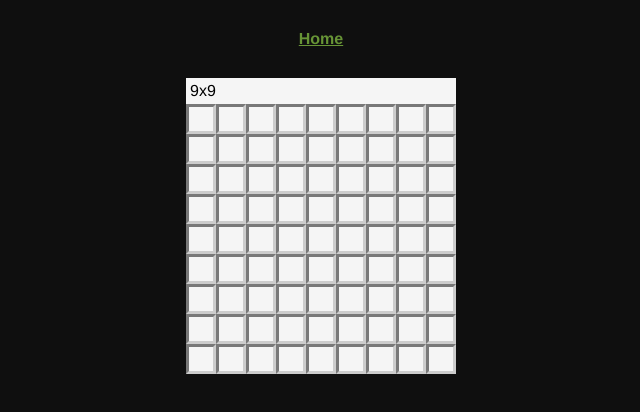
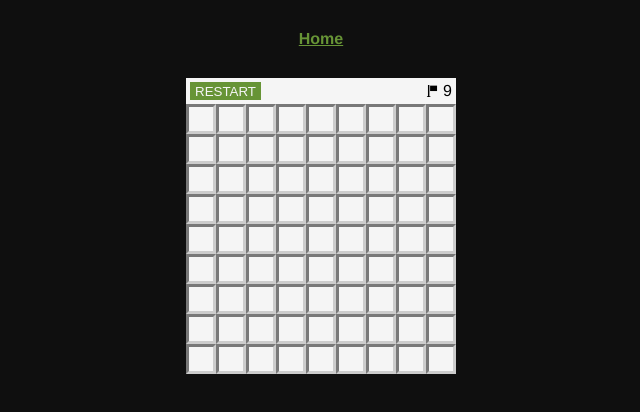
Before and after one commit to bukenoff/minesweeper, a Vue app: page / in a window 1280 px wide. Shown: the top 412 px of the page, without its empty margins (319-959 px from the left). Built offline with nearby package versions, Linux system fonts and the light colour scheme; the HTML template or start-up script is replaced by a standard one.

Commit message:
added basic flags counting

```diff
--- a/src/components/Cell.vue
+++ b/src/components/Cell.vue
@@ -82,6 +82,18 @@ export default Vue.extend({
 </script>
 
 <style scoped lang="scss">
+@keyframes appear {
+  from {
+    opacity: 0;
+    transform: scale(0);
+  }
+
+  to {
+    opacity: 1;
+    transform: scale(1);
+  }
+}
+
 .cell {
   display: flex;
   justify-content: center;
@@ -98,6 +110,7 @@ export default Vue.extend({
   color: transparent;
   font-weight: bold;
   outline: none;
+  animation: appear 0.5s 1;
 
   & img {
     width: 12px;
--- a/src/components/GameOverOverlay.vue
+++ b/src/components/GameOverOverlay.vue
@@ -15,12 +15,13 @@ export default Vue.extend({
   computed: {
     ...mapState({
       game_result: 'game_result',
+      game_over: 'game_over',
     }),
     loss() {
-      return this.game_result === 'loss';
+      return this.game_result === 'loss' && this.game_over;
     },
     win() {
-      return this.game_result === 'win';
+      return this.game_result === 'win' && this.game_over;
     },
   },
   methods: {
--- a/src/components/Panel.vue
+++ b/src/components/Panel.vue
@@ -1,26 +1,65 @@
 <template>
   <div class="panel">
-    <div>9x9</div>
-    <div>{{ flags_count }}</div>
+    <button class="restart" @click="startOver">restart</button>
+    <div class="flags">
+      <img src="@/assets/img/flag.svg" />
+      {{ flags_count }}
+    </div>
   </div>
 </template>
 
 <script lang="ts">
 import Vue from 'vue';
+import { mapActions } from 'vuex';
 
 export default Vue.extend({
   name: 'Panel',
   props: {
     flags_count: Number,
   },
-  components: {},
+  methods: {
+    ...mapActions(['startOver']),
+  },
 });
 </script>
 
 <style scoped lang="scss">
 .panel {
   display: flex;
+  justify-content: space-between;
   background-color: var(--white);
   padding: 0.25rem;
 }
+
+.restart {
+  padding: 0 5px;
+  border: none;
+  background-color: var(--green);
+  color: var(--white);
+  text-transform: uppercase;
+  outline: none;
+  cursor: pointer;
+  transition:
+    background-color 0.25s ease,
+    transform 0.25s ease;
+
+  &:hover {
+    background-color: var(--black);
+  }
+
+  &:active {
+    transform: scale(0.95);
+  }
+}
+
+.flags {
+  display: flex;
+  align-items: center;
+
+  & img {
+    width: 12px;
+    height: 12px;
+    margin-right: 5px;
+  }
+}
 </style>
--- a/src/components/Table.vue
+++ b/src/components/Table.vue
@@ -22,15 +22,11 @@ export default Vue.extend({
     rows: Array,
     cols: Array,
     mines_table: Object,
+    game_over: Boolean,
   },
   components: {
     Row,
     GameOverOverlay,
-  },
-  computed: {
-    ...mapState({
-      game_over: 'game_over',
-    }),
   },
 });
 </script>
--- a/src/store/index.ts
+++ b/src/store/index.ts
@@ -15,6 +15,7 @@ export default new Vuex.Store({
       commit('setGameResult', 'unset');
       commit('mines/generateTable');
       commit('mines/resetOpenCellsCount');
+      commit('mines/resetFlagsCount');
     },
   },
   mutations: {
--- a/src/store/modules/mines.ts
+++ b/src/store/modules/mines.ts
@@ -43,6 +43,11 @@ const actions = {
     if (this_cell.has_bomb) {
       commit('setGameOver', true, { root: true });
       commit('setGameResult', 'loss', { root: true });
+      commit('openCell', {
+        row,
+        col,
+      });
+      return null;
     }
 
     commit('openCell', {
@@ -132,11 +137,16 @@ const mutations = {
     const { row, col } = cell_position;
     const this_cell = state.mines_table[row][col];
 
+    if (state.flags_count === 0) {
+      return null;
+    }
+
     this_cell.is_flagged = !this_cell.is_flagged;
 
+
     this_cell.is_flagged
-      ? state.flags_count += 1
-      : state.flags_count -= 1;
+      ? state.flags_count -= 1
+      : state.flags_count += 1;
   },
 
   generateTable(state: IMinesState) {
@@ -145,6 +155,10 @@ const mutations = {
 
   resetOpenCellsCount(state: IMinesState) {
     state.cells_open = 0;
+  },
+
+  resetFlagsCount(state: IMinesState) {
+    state.flags_count = state.bombs_count;
   },
 };
 
--- a/src/views/Home.vue
+++ b/src/views/Home.vue
@@ -1,11 +1,14 @@
 <template>
   <div class="home">
     <div class="game">
-      <Panel :flags_count="flags_count" />
+      <Panel
+        :flags_count="flags_count"
+      />
       <Table
         :rows="rows"
         :cols="cols"
         :mines_table="mines_table"
+        :game_over="game_over"
       />
     </div>
   </div>
@@ -28,10 +31,8 @@ export default {
       cols: 'mines/cols',
       mines_table: 'mines/mines_table',
     }),
-    ...mapState({
-      game_over: 'game_over',
-      flags_count: 'mines/flags_count',
-    }),
+    ...mapState(['game_over']),
+    ...mapState('mines', ['flags_count']),
   },
 };
 </script>
```
Also changed, not shown: .eslintrc.js.
